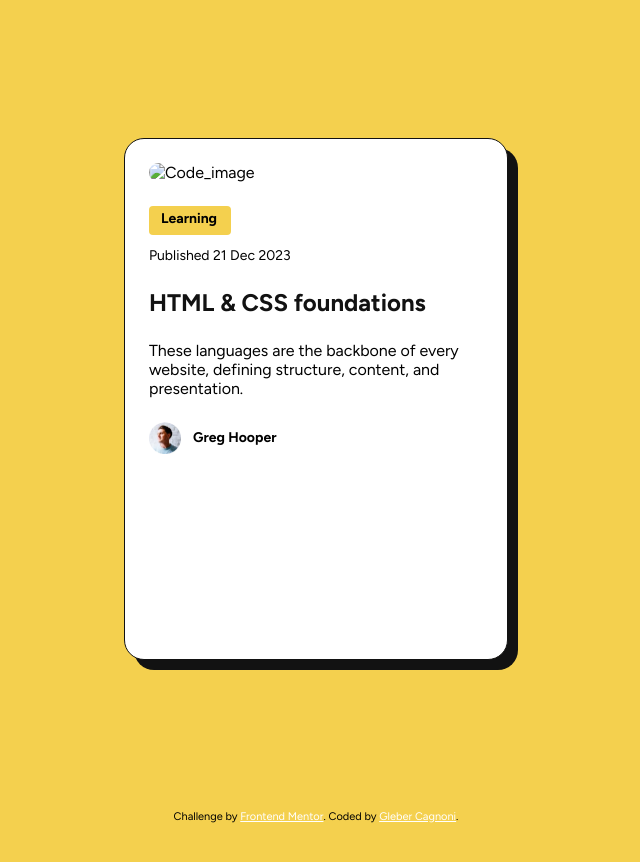
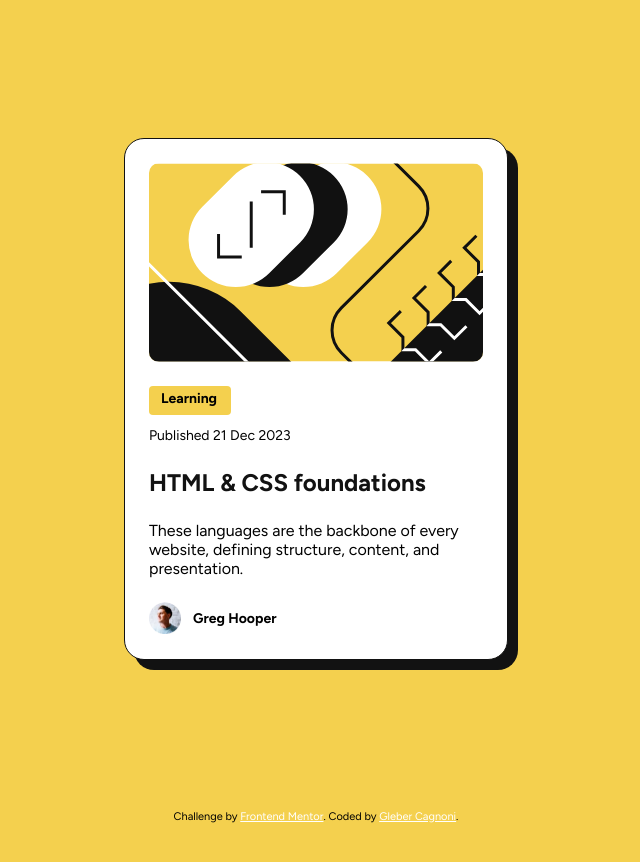
Before and after one commit to GleberC/blog_challenge, a plain HTML site: page index.html in a window 1280 px wide. Shown: the top 862 px of the page, without its empty margins (404-1044 px from the left). Drawn offline with Linux system fonts and the light colour scheme; the site is published under a folder, as on GitHub Pages, so addresses that start at the root find nothing.

Commit message:
image tree correction

```diff
--- a/index.html
+++ b/index.html
@@ -19,7 +19,7 @@
 
   <main>
 
-    <img class="Code_image" src="/assets/images/illustration-article.svg" alt="Code_image">
+    <img class="Code_image" src="./assets/images/illustration-article.svg" alt="Code_image">
 
 
 
```
